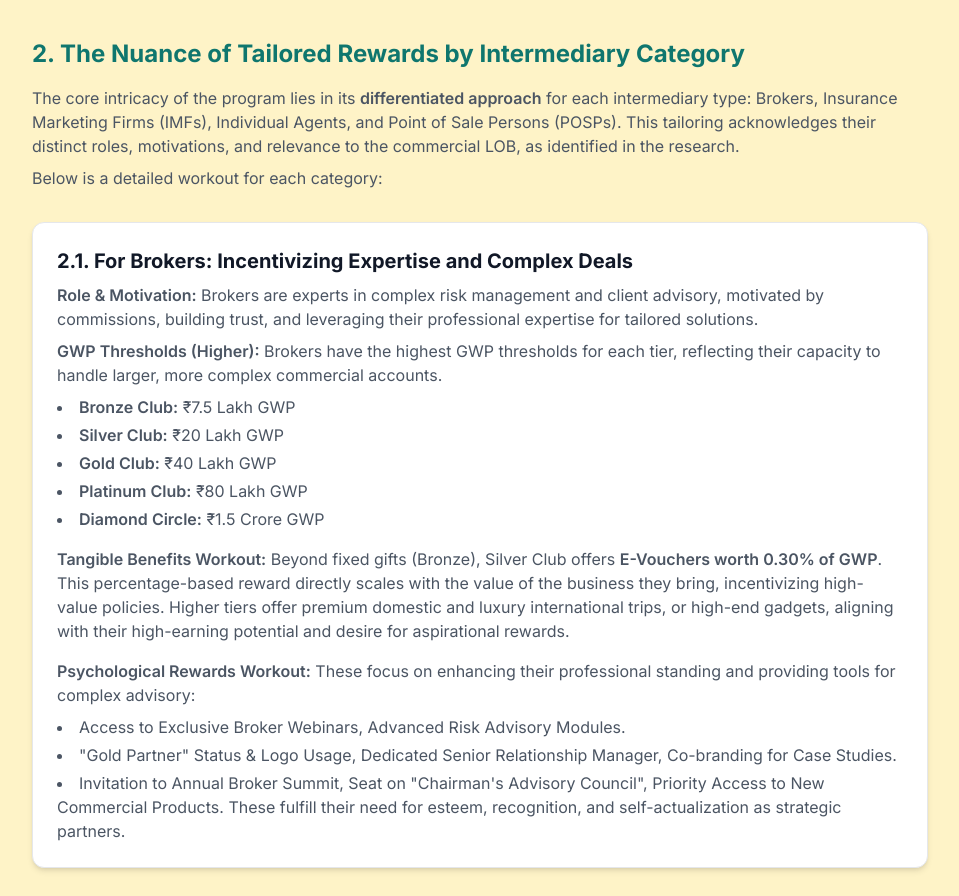
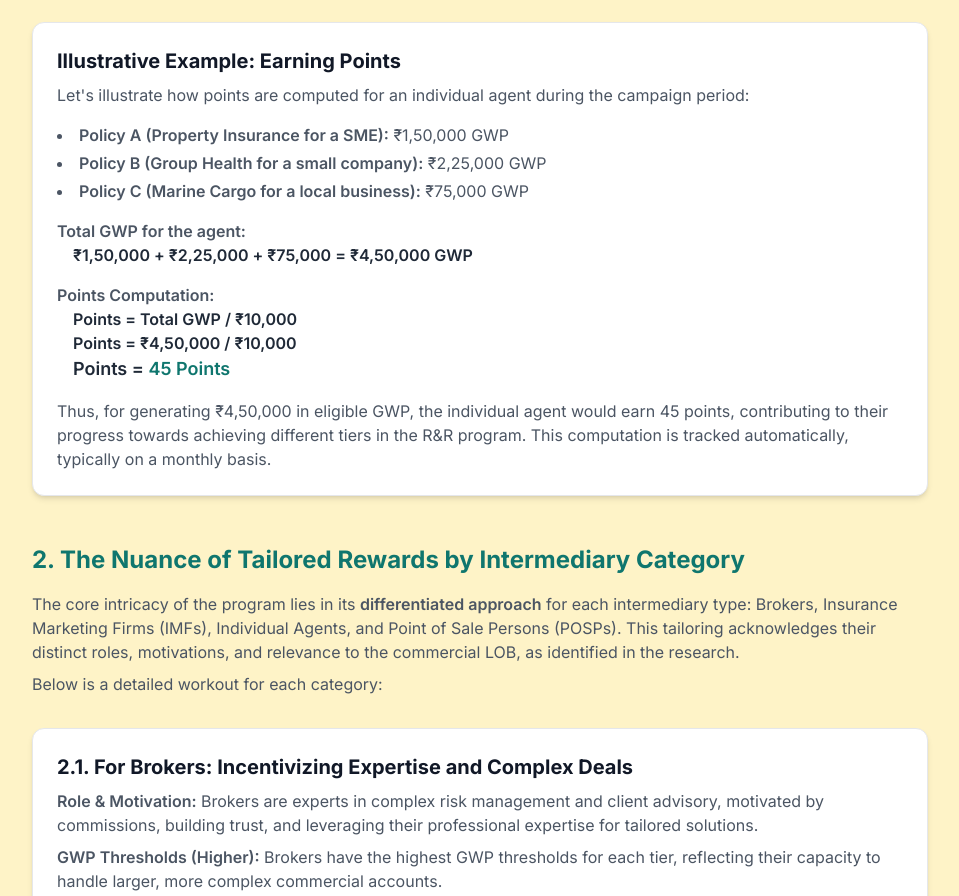
Before and after one commit to NexGenInsureTech/sme_vijayata, a plain HTML site: page index.html in a window 1280 px wide. Shown: the part 3420-4316 px from the top of the page, without its empty margins (160-1119 px from the left). Drawn offline with nearby package versions, Linux system fonts and the light colour scheme.

Commit message:
Update index.html

```diff
--- a/index.html
+++ b/index.html
@@ -199,6 +199,23 @@
                             <li><strong class="font-semibold">Point Earning:</strong> For every <strong class="font-semibold">₹10,000 GWP</strong> generated in eligible Commercial Lines business (excluding Retail Motor and Retail Health), an intermediary earns <strong class="font-semibold">1 Point</strong>. This simple conversion provides a clear, transparent metric for performance.</li>
                             <li><strong class="font-semibold">Tier Achievement:</strong> Intermediaries progress through predefined tiers (Bronze, Silver, Gold, Platinum, Diamond) by accumulating points. Each tier has a specific minimum GWP (and thus point) threshold. As an intermediary achieves a higher tier, they unlock progressively more valuable and prestigious rewards.</li>
                         </ul>
+
+                        <div class="mt-8 p-6 bg-white rounded-xl shadow-md border border-gray-200">
+                            <h4 class="text-xl font-bold text-gray-900">Illustrative Example: Earning Points</h4>
+                            <p class="mt-2 text-gray-600">Let's illustrate how points are computed for an individual agent during the campaign period:</p>
+                            <ul class="mt-4 list-disc list-inside text-gray-600 space-y-1">
+                                <li><strong class="font-semibold">Policy A (Property Insurance for a SME):</strong> ₹1,50,000 GWP</li>
+                                <li><strong class="font-semibold">Policy B (Group Health for a small company):</strong> ₹2,25,000 GWP</li>
+                                <li><strong class="font-semibold">Policy C (Marine Cargo for a local business):</strong> ₹75,000 GWP</li>
+                            </ul>
+                            <p class="mt-4 text-gray-600"><strong class="font-semibold">Total GWP for the agent:</strong></p>
+                            <p class="ml-4 text-gray-800 font-semibold">₹1,50,000 + ₹2,25,000 + ₹75,000 = ₹4,50,000 GWP</p>
+                            <p class="mt-4 text-gray-600"><strong class="font-semibold">Points Computation:</strong></p>
+                            <p class="ml-4 text-gray-800 font-semibold">Points = Total GWP / ₹10,000</p>
+                            <p class="ml-4 text-gray-800 font-semibold">Points = ₹4,50,000 / ₹10,000</p>
+                            <p class="ml-4 text-gray-800 font-semibold text-lg">Points = <span class="text-teal-700">45 Points</span></p>
+                            <p class="mt-4 text-gray-600">Thus, for generating ₹4,50,000 in eligible GWP, the individual agent would earn 45 points, contributing to their progress towards achieving different tiers in the R&R program. This computation is tracked automatically, typically on a monthly basis.</p>
+                        </div>
                     </div>
 
                     <div>
@@ -222,7 +239,7 @@
                                 <p class="mt-4 text-gray-600"><strong class="font-semibold">Psychological Rewards Workout:</strong> These focus on enhancing their professional standing and providing tools for complex advisory:</p>
                                 <ul class="mt-2 list-disc list-inside text-gray-600 space-y-1">
                                     <li>Access to Exclusive Broker Webinars, Advanced Risk Advisory Modules.</li>
-                                    <li>"Gold Partner" Status & Logo Usage, Dedicated Senior Relationship Manager, Co-branding for Case Studies.</li>
+                                    <li>"Gold Partner" Status & Logo Usage, Dedicated Senior Relationship Manager, Co-branding Opportunity for Case Studies.</li>
                                     <li>Invitation to Annual Broker Summit, Seat on "Chairman's Advisory Council", Priority Access to New Commercial Products. These fulfill their need for esteem, recognition, and self-actualization as strategic partners.</li>
                                 </ul>
                             </div>
@@ -243,7 +260,7 @@
                                 <ul class="mt-2 list-disc list-inside text-gray-600 space-y-1">
                                     <li>"Network Growth Leader" Recognition, Access to IMF-specific Commercial Sales Strategies.</li>
                                     <li>Co-funding for Local Commercial Awareness Campaigns, Dedicated Relationship Manager for Commercial Portfolio.</li>
-                                    <li>"Strategic Partner" Status, Early Access to New Commercial Products, Joint Marketing Initiatives, Feature in Company Annual Report, Co-creation Opportunities for Commercial Solutions. These cater to their organizational growth, market differentiation, and strategic influence.</li>
+                                    <li>"Strategic Partner" Status, Early Access to New Commercial Products, Joint Marketing Initiatives, Feature in Company Annual Report, Opportunity to Present at Internal Forums. These cater to their organizational growth, market differentiation, and strategic influence.</li>
                                 </ul>
                             </div>
 
```
